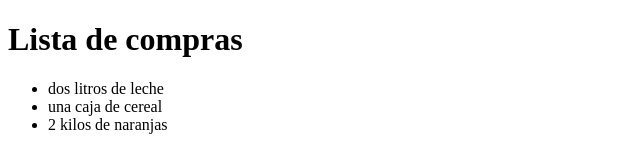
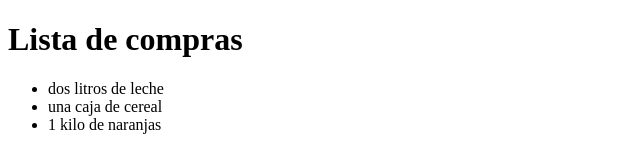
Before and after one commit to Constanzajsj/repocw, a plain HTML site: page index.html in a window 1280 px wide. Shown: the full height of the page, 0-640 px from the left. Drawn offline with Linux system fonts and the light colour scheme.

Commit message:
regreso a un kilo de naranjas

```diff
--- a/index.html
+++ b/index.html
@@ -20,7 +20,7 @@
             una caja de cereal
         </li>
         <li>
-            2 kilos de naranjas
+            1 kilo de naranjas
         </li>
     </ul>
 </body>
```
